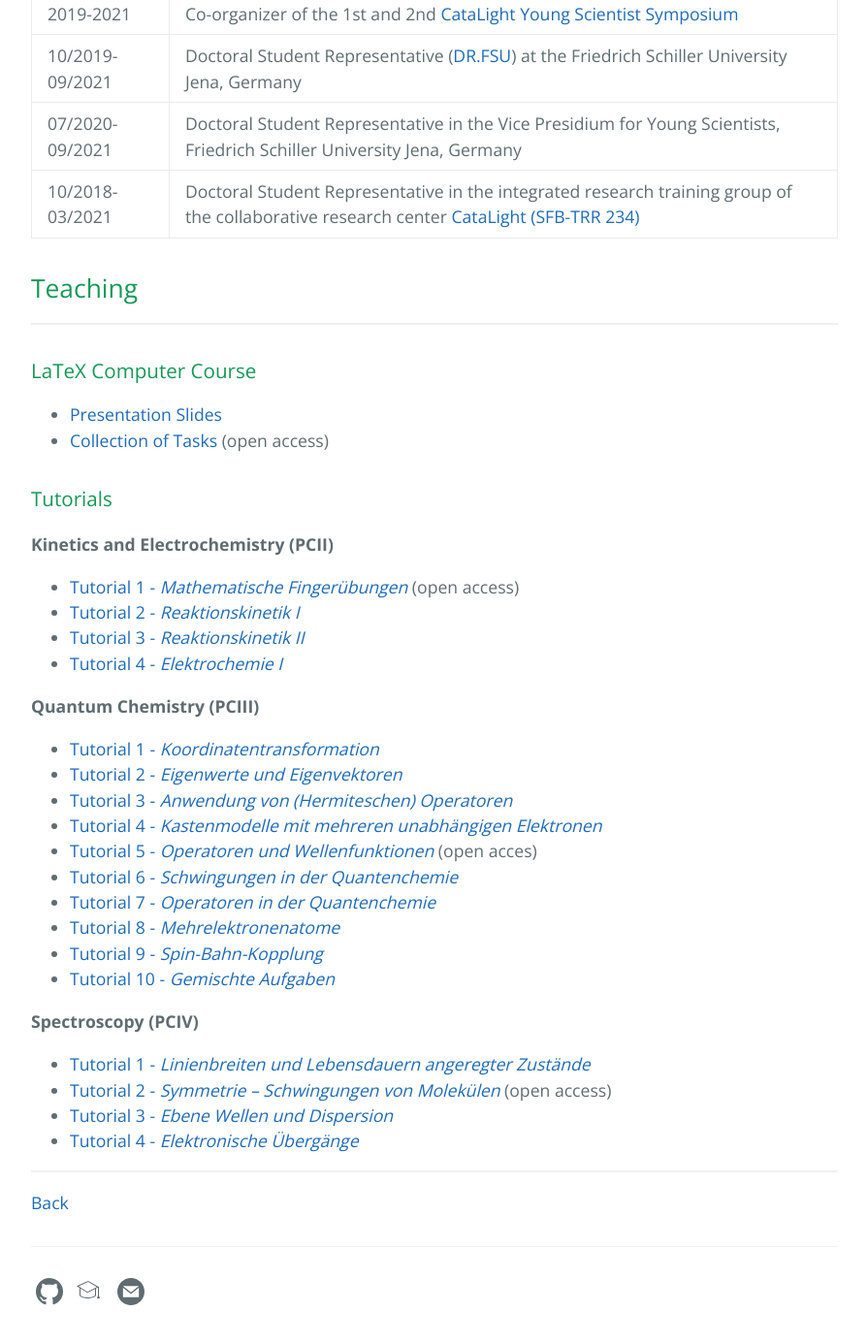
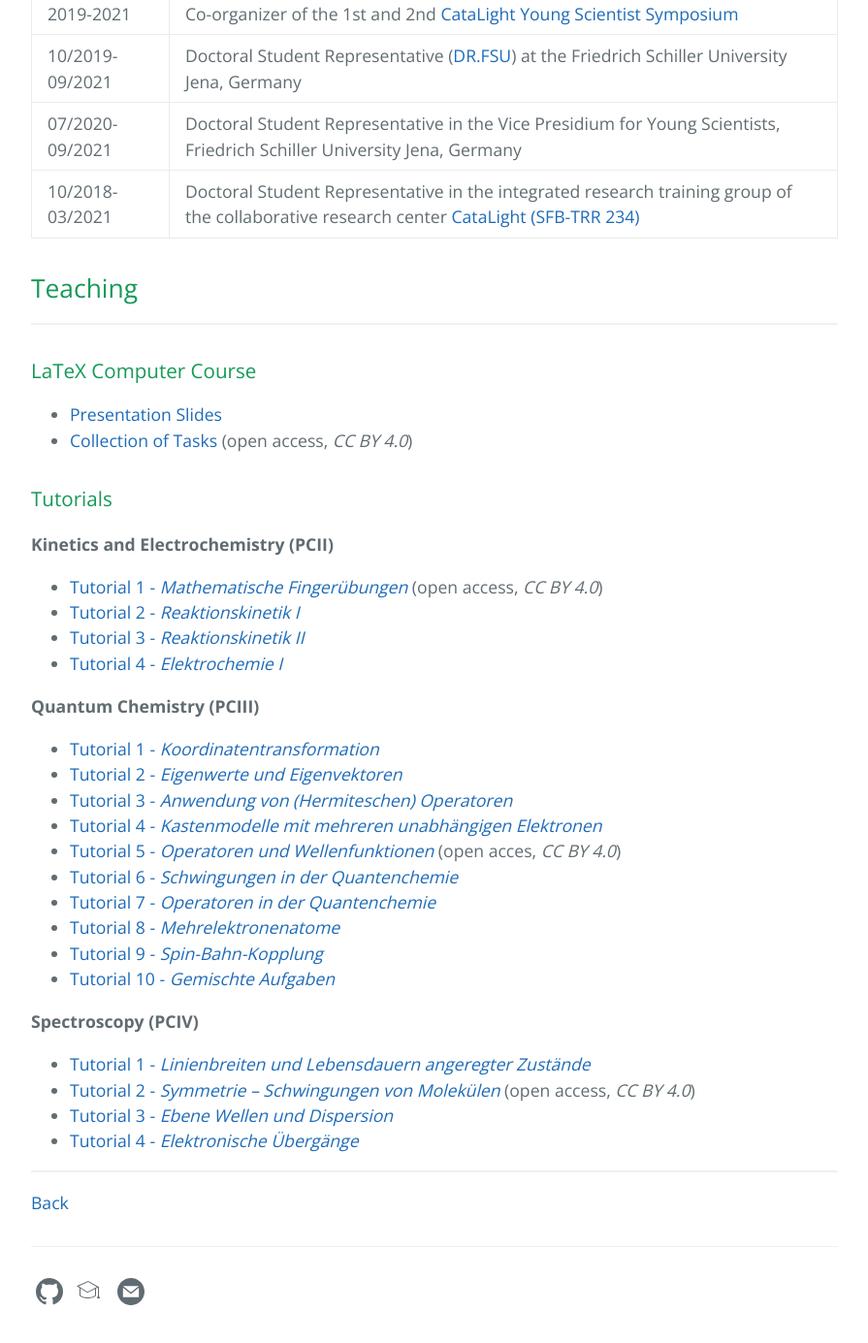
Before and after one commit to carolin-m/carolin-m.github.io, a Jekyll site: the page built from about.md, in a window 1280 px wide and 1400 px high, scrolled down 1587 px. Shown: the top 1385 px of the window at 97% size, without its empty margins (192-1087 px from the left). Built offline with Jekyll 4.4.1, drawn with Linux system fonts in a browser that asks for light colours.

Commit message:
Update about.md

```diff
--- a/about.md
+++ b/about.md
@@ -41,12 +41,12 @@
 ### LaTeX Computer Course
 
 - [Presentation Slides](./docs/LaTeX/Latex_Kurs_Folien_pw.pdf)
-- [Collection of Tasks](./docs/LaTeX/LaTeX_Kurs_Aufgaben.pdf) (open access)
+- [Collection of Tasks](./docs/LaTeX/LaTeX_Kurs_Aufgaben.pdf) (open access, *CC BY 4.0*)
 
 ### Tutorials
 **Kinetics and Electrochemistry (PCII)**
 
-- [Tutorial 1 - *Mathematische Fingerübungen*](./docs/Tutorium/T_PCII_1.pdf) (open access)
+- [Tutorial 1 - *Mathematische Fingerübungen*](./docs/Tutorium/T_PCII_1.pdf) (open access, *CC BY 4.0*)
 - [Tutorial 2 - *Reaktionskinetik I*](./docs/Tutorium/T_PCII_2_pw.pdf)
 - [Tutorial 3 - *Reaktionskinetik II*](./docs/Tutorium/T_PCII_3_pw.pdf)
 - [Tutorial 4 - *Elektrochemie I*](./docs/Tutorium/T_PCII_4_pw.pdf)
@@ -57,7 +57,7 @@
 - [Tutorial 2 - *Eigenwerte und Eigenvektoren*](./docs/Tutorium/T_PCIII_2_pw.pdf)
 - [Tutorial 3 - *Anwendung von (Hermiteschen) Operatoren*](./docs/Tutorium/T_PCIII_3_pw.pdf)
 - [Tutorial 4 - *Kastenmodelle mit mehreren unabhängigen Elektronen*](./docs/Tutorium/T_PCIII_4_pw.pdf)
-- [Tutorial 5 - *Operatoren und Wellenfunktionen*](./docs/Tutorium/T_PCIII_5.pdf) (open acces)
+- [Tutorial 5 - *Operatoren und Wellenfunktionen*](./docs/Tutorium/T_PCIII_5.pdf) (open acces, *CC BY 4.0*)
 - [Tutorial 6 - *Schwingungen in der Quantenchemie*](./docs/Tutorium/T_PCIII_6_pw.pdf)
 - [Tutorial 7 - *Operatoren in der Quantenchemie*](./docs/Tutorium/T_PCIII_7_pw.pdf)
 - [Tutorial 8 - *Mehrelektronenatome*](./docs/Tutorium/T_PCIII_8_pw.pdf)
@@ -67,7 +67,7 @@
 **Spectroscopy (PCIV)**
 
 - [Tutorial 1 - *Linienbreiten und Lebensdauern angeregter Zustände*](./docs/Tutorium/T_PCIV_1_pw.pdf)
-- [Tutorial 2 - *Symmetrie – Schwingungen von Molekülen*](./docs/Tutorium/T_PCIV_2.pdf) (open access)
+- [Tutorial 2 - *Symmetrie – Schwingungen von Molekülen*](./docs/Tutorium/T_PCIV_2.pdf) (open access, *CC BY 4.0*)
 - [Tutorial 3 - *Ebene Wellen und Dispersion*](./docs/Tutorium/T_PCIV_3_pw.pdf)
 - [Tutorial 4 - *Elektronische Übergänge*](./docs/Tutorium/T_PCIV_4_pw.pdf)
 
```
